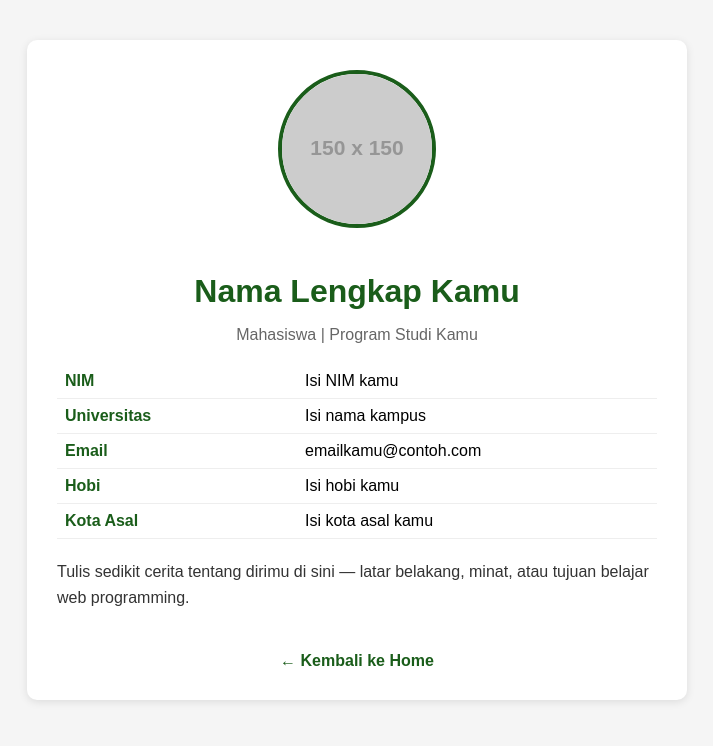
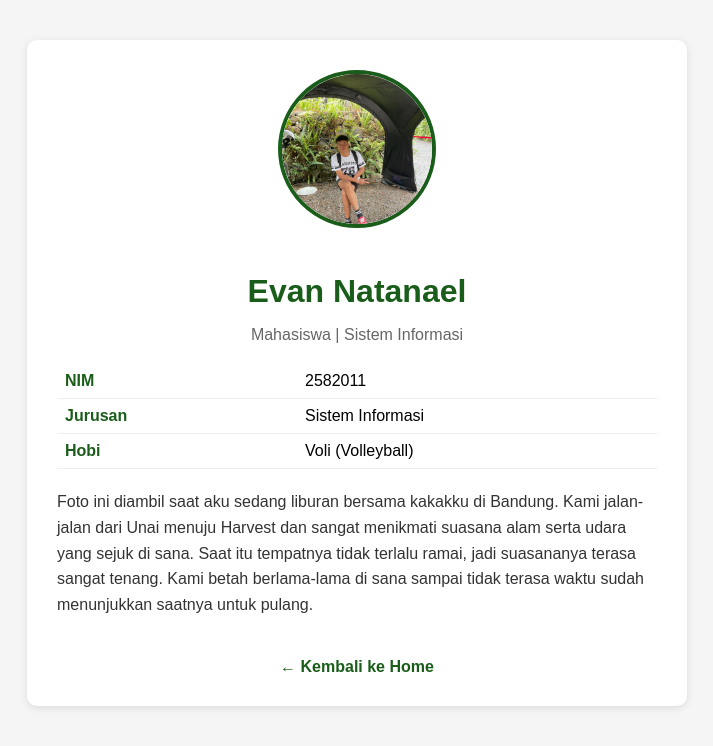
Before and after one commit to evan-2582011/About-Me, a plain HTML site: page aboutMe.html in a window 1280 px wide. Shown: the whole page, without its empty margins (283-996 px from the left). Drawn offline with Linux system fonts and the light colour scheme; placeholder pictures from the web are drawn by us.

Commit message:
Update aboutMe.html

```diff
--- a/aboutMe.html
+++ b/aboutMe.html
@@ -71,21 +71,18 @@
 </head>
 <body>
   <div class="card">
-    <!-- Ganti src di bawah dengan file foto kamu sendiri, letakkan di folder yang sama -->
-    <img src="https://via.placeholder.com/150" alt="Foto Profil">
-    <h1>Nama Lengkap Kamu</h1>
-    <p class="subtitle">Mahasiswa | Program Studi Kamu</p>
+    <img src="foto.jpg" alt="Foto Profil">
+    <h1>Evan Natanael</h1>
+    <p class="subtitle">Mahasiswa | Sistem Informasi</p>
 
     <table>
-      <tr><td>NIM</td><td>Isi NIM kamu</td></tr>
-      <tr><td>Universitas</td><td>Isi nama kampus</td></tr>
-      <tr><td>Email</td><td>emailkamu@contoh.com</td></tr>
-      <tr><td>Hobi</td><td>Isi hobi kamu</td></tr>
-      <tr><td>Kota Asal</td><td>Isi kota asal kamu</td></tr>
+      <tr><td>NIM</td><td>2582011</td></tr>
+      <tr><td>Jurusan</td><td>Sistem Informasi</td></tr>
+      <tr><td>Hobi</td><td>Voli (Volleyball)</td></tr>
     </table>
 
     <div class="bio">
-      <p>Tulis sedikit cerita tentang dirimu di sini — latar belakang, minat, atau tujuan belajar web programming.</p>
+      <p>Foto ini diambil saat aku sedang liburan bersama kakakku di Bandung. Kami jalan-jalan dari Unai menuju Harvest dan sangat menikmati suasana alam serta udara yang sejuk di sana. Saat itu tempatnya tidak terlalu ramai, jadi suasananya terasa sangat tenang. Kami betah berlama-lama di sana sampai tidak terasa waktu sudah menunjukkan saatnya untuk pulang.</p>
     </div>
 
     <a class="back" href="index.html">&larr; Kembali ke Home</a>
```
